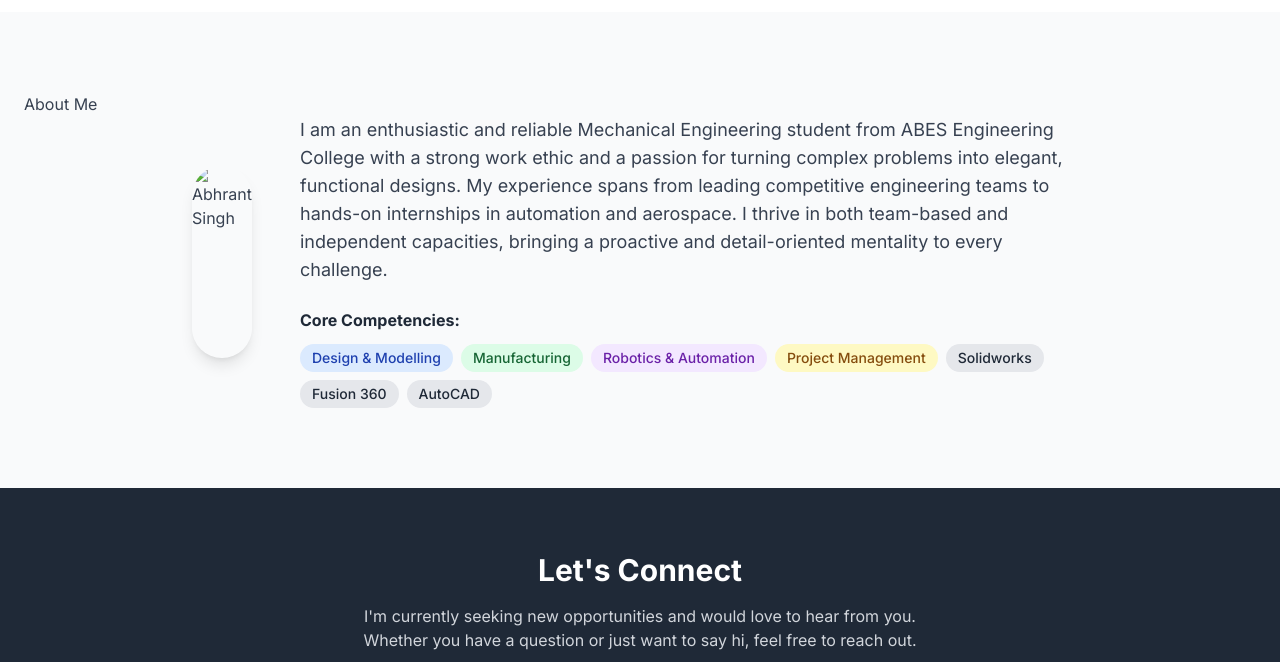
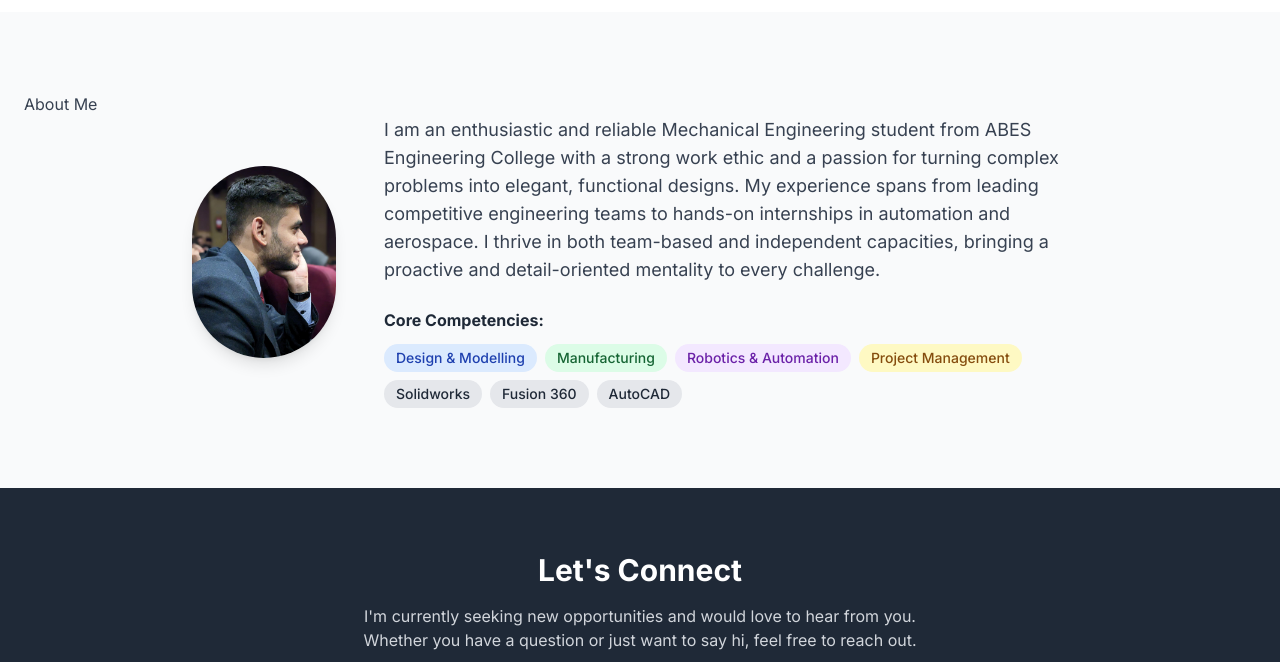
Before and after one commit to singhabhrant/abhrant-singh, a plain HTML site: page index.html in a window 1280 px wide. Shown: the part 1191-1853 px from the top of the page. Drawn offline with nearby package versions, Linux system fonts and the light colour scheme; the site is published under a folder, as on GitHub Pages, so addresses that start at the root find nothing.

Commit message:
Update index.html

```diff
--- a/index.html
+++ b/index.html
@@ -119,7 +119,7 @@
                 <h2 class="section-title">About Me</h2>
                 <div class="max-w-4xl mx-auto flex flex-col md:flex-row items-center gap-12">
                     <!-- IMAGE LINK UPDATED TO NEW FILENAME -->
-                    <img src="/profile_pic.jpg" alt="Abhrant Singh" class="w-48 h-48 rounded-full object-cover shadow-lg">
+                    <img src="./profile_pic.jpg" alt="Abhrant Singh" class="w-48 h-48 rounded-full object-cover shadow-lg">
                     <div class="text-center md:text-left">
                         <p class="text-lg mb-4">
                             I am an enthusiastic and reliable Mechanical Engineering student from ABES Engineering College with a strong work ethic and a passion for turning complex problems into elegant, functional designs. My experience spans from leading competitive engineering teams to hands-on internships in automation and aerospace. I thrive in both team-based and independent capacities, bringing a proactive and detail-oriented mentality to every challenge.
```
